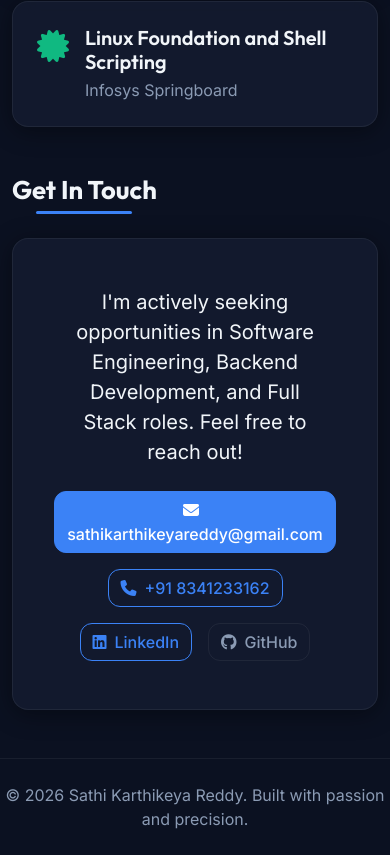
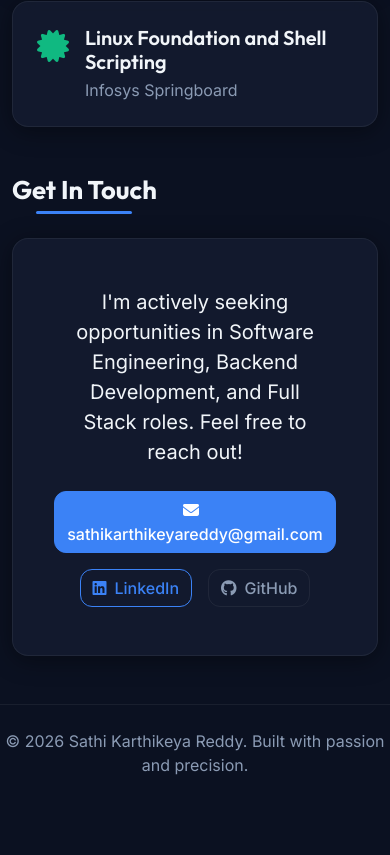
Before and after one commit to SathiKarthikeyaReddy/about-me, a plain HTML site: page index.html in a window 390 px wide. Shown: the part 6692-7547 px from the top of the page. After the commit the page ends 7493 px from the top, so only its background shows below. Drawn offline with nearby package versions, Linux system fonts and the light colour scheme.

Commit message:
Remove phone link from index.html
Removed phone contact link from the footer.

```diff
--- a/index.html
+++ b/index.html
@@ -251,9 +251,6 @@
                     <a href="mailto:sathikarthikeyareddy@gmail.com" class="btn btn-primary interactive-item">
                         <i class="fas fa-envelope me-2"></i>sathikarthikeyareddy@gmail.com
                     </a>
-                    <a href="tel:+918341233162" class="btn btn-outline-primary interactive-item">
-                        <i class="fas fa-phone me-2"></i>+91 8341233162
-                    </a>
                     <a href="https://www.linkedin.com/in/karthikeya-reddy-sathi" target="_blank"
                         class="btn btn-outline-primary interactive-item">
                         <i class="fab fa-linkedin me-2"></i>LinkedIn
```
